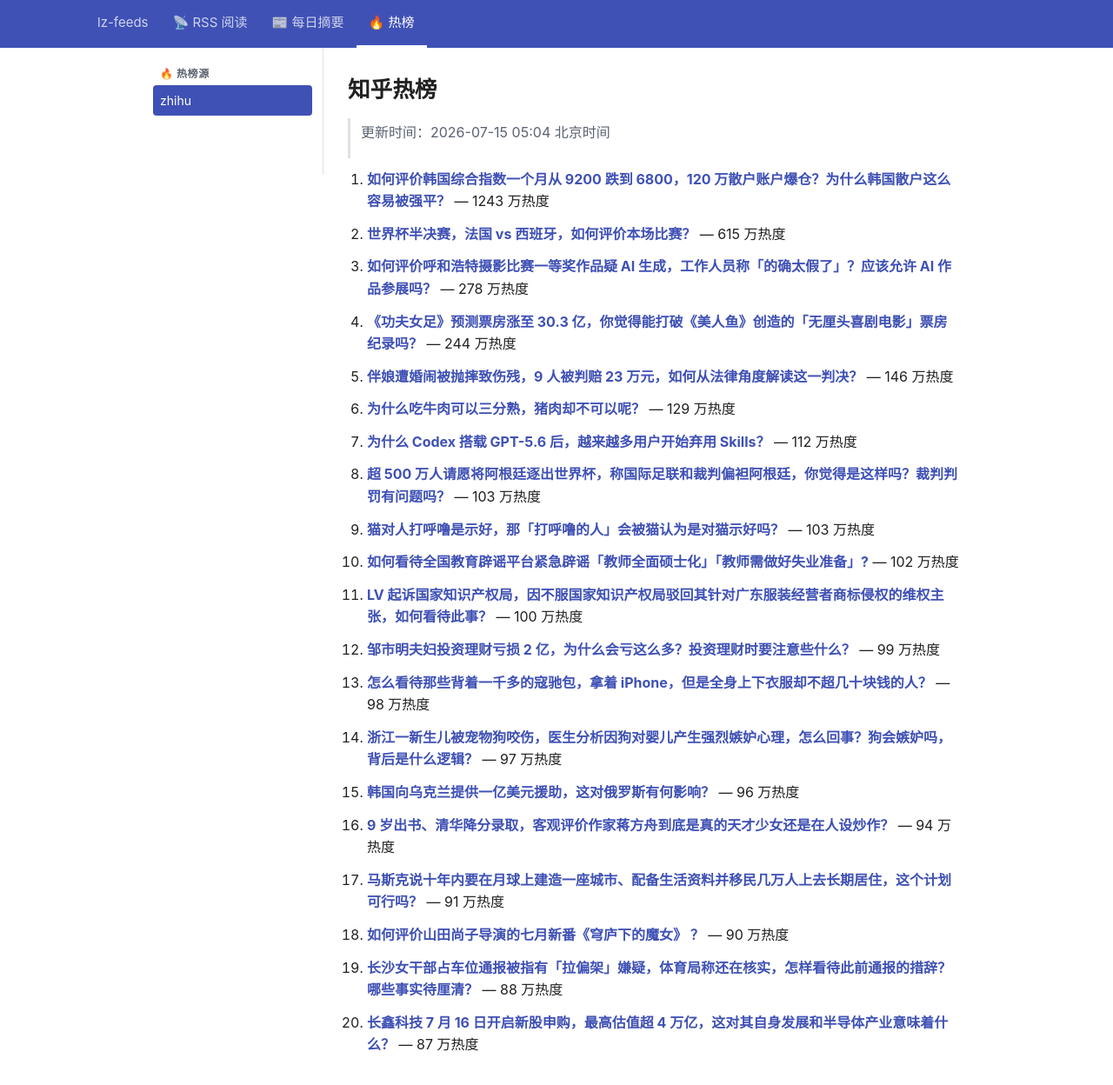
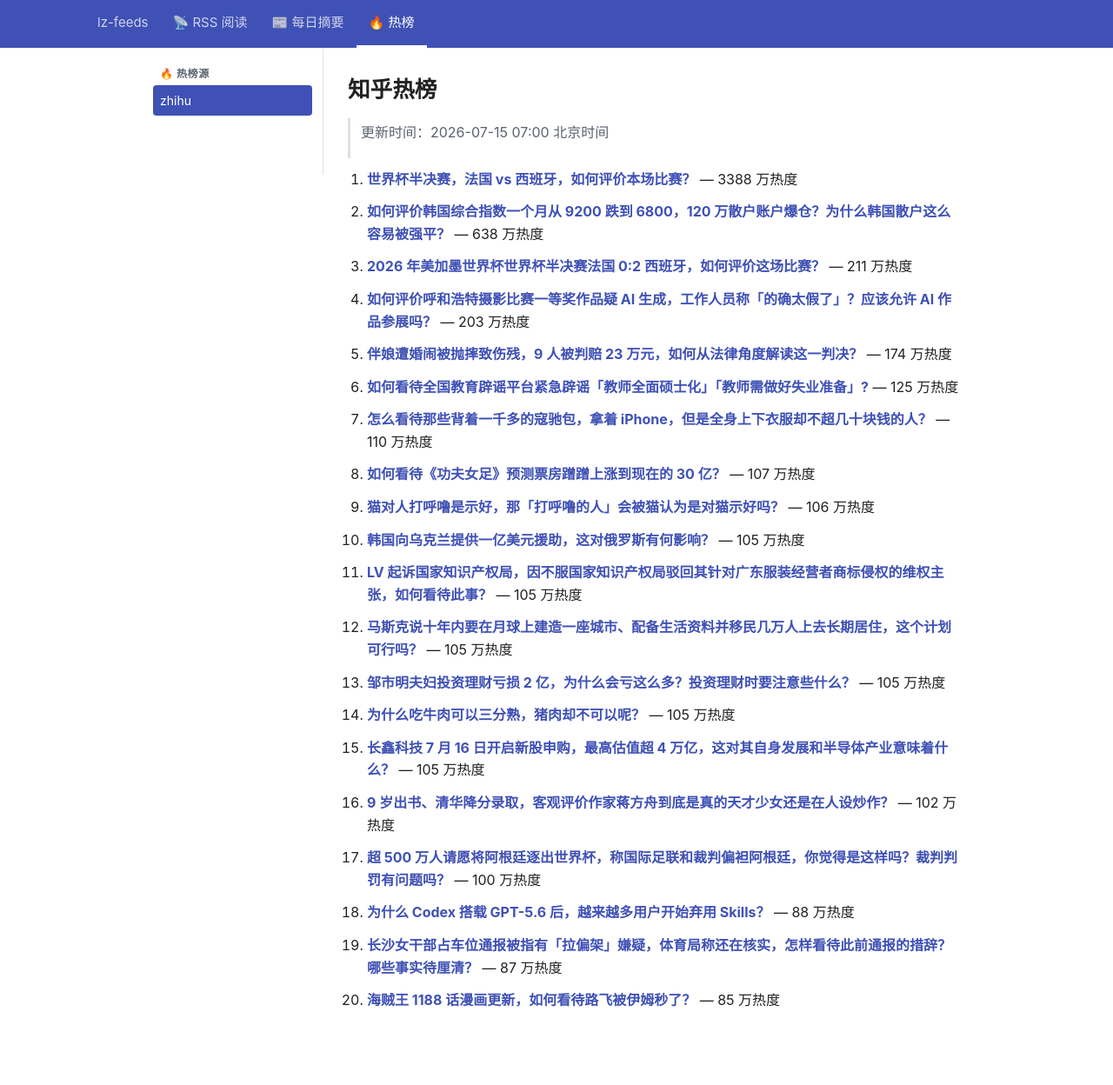
Before and after one commit to lizhang0101/lz-feeds, a Jekyll site: the page built from _hotlist/zhihu.md, in a window 1280 px wide and 1279 px high. Shown: the top 1248 px of the window at 87% size. Built offline with Jekyll 4.4.1, drawn with Linux system fonts in a browser that asks for light colours.

Commit message:
hotlist: 2026-07-14T23:00Z

```diff
--- a/_hotlist/zhihu.md
+++ b/_hotlist/zhihu.md
@@ -1,48 +1,48 @@
 ---
-updated: 2026-07-15 05:04 北京时间
+updated: 2026-07-15 07:00 北京时间
 count: 20
 ---
 
 # 知乎热榜
 
-> 更新时间：2026-07-15 05:04 北京时间
+> 更新时间：2026-07-15 07:00 北京时间
 
-1. **[如何评价韩国综合指数一个月从 9200 跌到 6800，120 万散户账户爆仓？为什么韩国散户这么容易被强平？](https://www.zhihu.com/question/2060415646706263496)** — 1243 万热度
+1. **[世界杯半决赛，法国 vs 西班牙，如何评价本场比赛？](https://www.zhihu.com/question/2060325379596933035)** — 3388 万热度
 
-2. **[世界杯半决赛，法国 vs 西班牙，如何评价本场比赛？](https://www.zhihu.com/question/2060325379596933035)** — 615 万热度
+2. **[如何评价韩国综合指数一个月从 9200 跌到 6800，120 万散户账户爆仓？为什么韩国散户这么容易被强平？](https://www.zhihu.com/question/2060415646706263496)** — 638 万热度
 
-3. **[如何评价呼和浩特摄影比赛一等奖作品疑 AI 生成，工作人员称「的确太假了」？应该允许 AI 作品参展吗？](https://www.zhihu.com/question/2060385485915263811)** — 278 万热度
+3. **[2026 年美加墨世界杯世界杯半决赛法国 0:2 西班牙，如何评价这场比赛？](https://www.zhihu.com/question/2060590007564363522)** — 211 万热度
 
-4. **[《功夫女足》预测票房涨至 30.3 亿，你觉得能打破《美人鱼》创造的「无厘头喜剧电影」票房纪录吗？](https://www.zhihu.com/question/2059400846199219255)** — 244 万热度
+4. **[如何评价呼和浩特摄影比赛一等奖作品疑 AI 生成，工作人员称「的确太假了」？应该允许 AI 作品参展吗？](https://www.zhihu.com/question/2060385485915263811)** — 203 万热度
 
-5. **[伴娘遭婚闹被抛摔致伤残，9 人被判赔 23 万元，如何从法律角度解读这一判决？](https://www.zhihu.com/question/2060344642072326388)** — 146 万热度
+5. **[伴娘遭婚闹被抛摔致伤残，9 人被判赔 23 万元，如何从法律角度解读这一判决？](https://www.zhihu.com/question/2060344642072326388)** — 174 万热度
 
-6. **[为什么吃牛肉可以三分熟，猪肉却不可以呢？](https://www.zhihu.com/question/552089218)** — 129 万热度
+6. **[如何看待全国教育辟谣平台紧急辟谣「教师全面硕士化」「教师需做好失业准备」?](https://www.zhihu.com/question/2059323780208636411)** — 125 万热度
 
-7. **[为什么 Codex 搭载 GPT-5.6 后，越来越多用户开始弃用 Skills？](https://www.zhihu.com/question/2060378207459566963)** — 112 万热度
+7. **[怎么看待那些背着一千多的寇驰包，拿着 iPhone，但是全身上下衣服却不超几十块钱的人？](https://www.zhihu.com/question/9783691829)** — 110 万热度
 
-8. **[超 500 万人请愿将阿根廷逐出世界杯，称国际足联和裁判偏袒阿根廷，你觉得是这样吗？裁判判罚有问题吗？](https://www.zhihu.com/question/2060314752786457046)** — 103 万热度
+8. **[如何看待《功夫女足》预测票房蹭蹭上涨到现在的 30 亿？](https://www.zhihu.com/question/2060136087029392377)** — 107 万热度
 
-9. **[猫对人打呼噜是示好，那「打呼噜的人」会被猫认为是对猫示好吗？](https://www.zhihu.com/question/659310565)** — 103 万热度
+9. **[猫对人打呼噜是示好，那「打呼噜的人」会被猫认为是对猫示好吗？](https://www.zhihu.com/question/659310565)** — 106 万热度
 
-10. **[如何看待全国教育辟谣平台紧急辟谣「教师全面硕士化」「教师需做好失业准备」?](https://www.zhihu.com/question/2059323780208636411)** — 102 万热度
+10. **[韩国向乌克兰提供一亿美元援助，这对俄罗斯有何影响？](https://www.zhihu.com/question/2059387546061349903)** — 105 万热度
 
-11. **[LV 起诉国家知识产权局，因不服国家知识产权局驳回其针对广东服装经营者商标侵权的维权主张，如何看待此事？](https://www.zhihu.com/question/2060375449868441221)** — 100 万热度
+11. **[LV 起诉国家知识产权局，因不服国家知识产权局驳回其针对广东服装经营者商标侵权的维权主张，如何看待此事？](https://www.zhihu.com/question/2060375449868441221)** — 105 万热度
 
-12. **[邹市明夫妇投资理财亏损 2 亿，为什么会亏这么多？投资理财时要注意些什么？](https://www.zhihu.com/question/2060364904519791870)** — 99 万热度
+12. **[马斯克说十年内要在月球上建造一座城市、配备生活资料并移民几万人上去长期居住，这个计划可行吗？](https://www.zhihu.com/question/2060166037149054543)** — 105 万热度
 
-13. **[怎么看待那些背着一千多的寇驰包，拿着 iPhone，但是全身上下衣服却不超几十块钱的人？](https://www.zhihu.com/question/9783691829)** — 98 万热度
+13. **[邹市明夫妇投资理财亏损 2 亿，为什么会亏这么多？投资理财时要注意些什么？](https://www.zhihu.com/question/2060364904519791870)** — 105 万热度
 
-14. **[浙江一新生儿被宠物狗咬伤，医生分析因狗对婴儿产生强烈嫉妒心理，怎么回事？狗会嫉妒吗，背后是什么逻辑？](https://www.zhihu.com/question/2060043393238143776)** — 97 万热度
+14. **[为什么吃牛肉可以三分熟，猪肉却不可以呢？](https://www.zhihu.com/question/552089218)** — 105 万热度
 
-15. **[韩国向乌克兰提供一亿美元援助，这对俄罗斯有何影响？](https://www.zhihu.com/question/2059387546061349903)** — 96 万热度
+15. **[长鑫科技 7 月 16 日开启新股申购，最高估值超 4 万亿，这对其自身发展和半导体产业意味着什么？](https://www.zhihu.com/question/2058449781597459395)** — 105 万热度
 
-16. **[9 岁出书、清华降分录取，客观评价作家蒋方舟到底是真的天才少女还是在人设炒作？](https://www.zhihu.com/question/2060111984247272718)** — 94 万热度
+16. **[9 岁出书、清华降分录取，客观评价作家蒋方舟到底是真的天才少女还是在人设炒作？](https://www.zhihu.com/question/2060111984247272718)** — 102 万热度
 
-17. **[马斯克说十年内要在月球上建造一座城市、配备生活资料并移民几万人上去长期居住，这个计划可行吗？](https://www.zhihu.com/question/2060166037149054543)** — 91 万热度
+17. **[超 500 万人请愿将阿根廷逐出世界杯，称国际足联和裁判偏袒阿根廷，你觉得是这样吗？裁判判罚有问题吗？](https://www.zhihu.com/question/2060314752786457046)** — 100 万热度
 
-18. **[如何评价山田尚子导演的七月新番《穹庐下的魔女》 ？](https://www.zhihu.com/question/2057156756376139431)** — 90 万热度
+18. **[为什么 Codex 搭载 GPT-5.6 后，越来越多用户开始弃用 Skills？](https://www.zhihu.com/question/2060378207459566963)** — 88 万热度
 
-19. **[长沙女干部占车位通报被指有「拉偏架」嫌疑，体育局称还在核实，怎样看待此前通报的措辞？哪些事实待厘清？](https://www.zhihu.com/question/2060269141576233184)** — 88 万热度
+19. **[长沙女干部占车位通报被指有「拉偏架」嫌疑，体育局称还在核实，怎样看待此前通报的措辞？哪些事实待厘清？](https://www.zhihu.com/question/2060269141576233184)** — 87 万热度
 
-20. **[长鑫科技 7 月 16 日开启新股申购，最高估值超 4 万亿，这对其自身发展和半导体产业意味着什么？](https://www.zhihu.com/question/2058449781597459395)** — 87 万热度
+20. **[海贼王 1188 话漫画更新，如何看待路飞被伊姆秒了？](https://www.zhihu.com/question/2058562821491839104)** — 85 万热度
```
